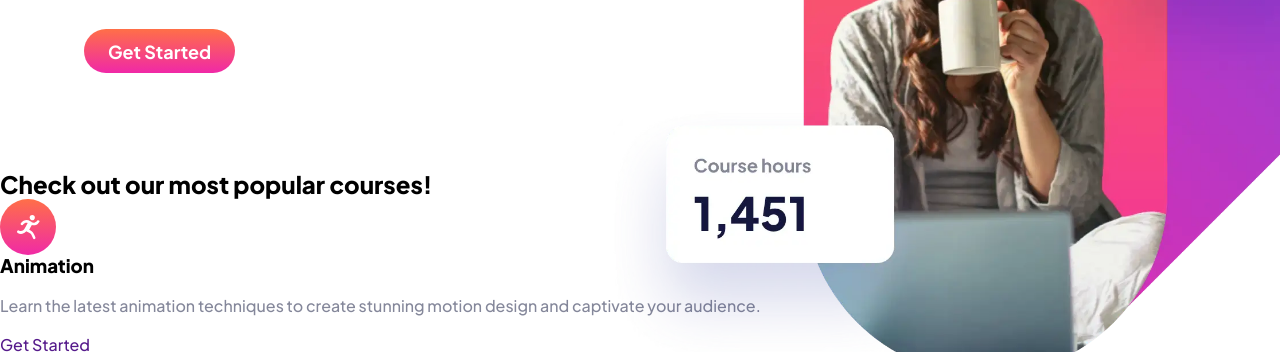
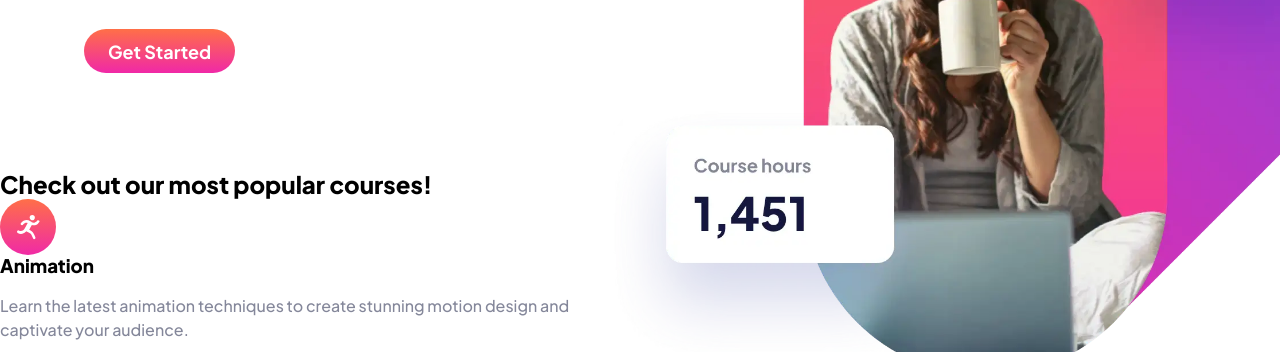
Before and after one commit to AlphaFian/Skilled-e-learning-landing-page, a plain HTML site: page index.html in a window 1280 px wide. Shown: the part 411-763 px from the top of the page. Drawn offline with Linux system fonts and the light colour scheme.

Commit message:
Update boilerplate.css
add max-width and line-height for p element

```diff
--- a/css/global/boilerplate.css
+++ b/css/global/boilerplate.css
@@ -37,6 +37,7 @@ a {
   text-decoration: none;
 }
 p {
+max-width: 50ch;
   color: var(--color-grey);
   line-height: 1.5;
 }
```
